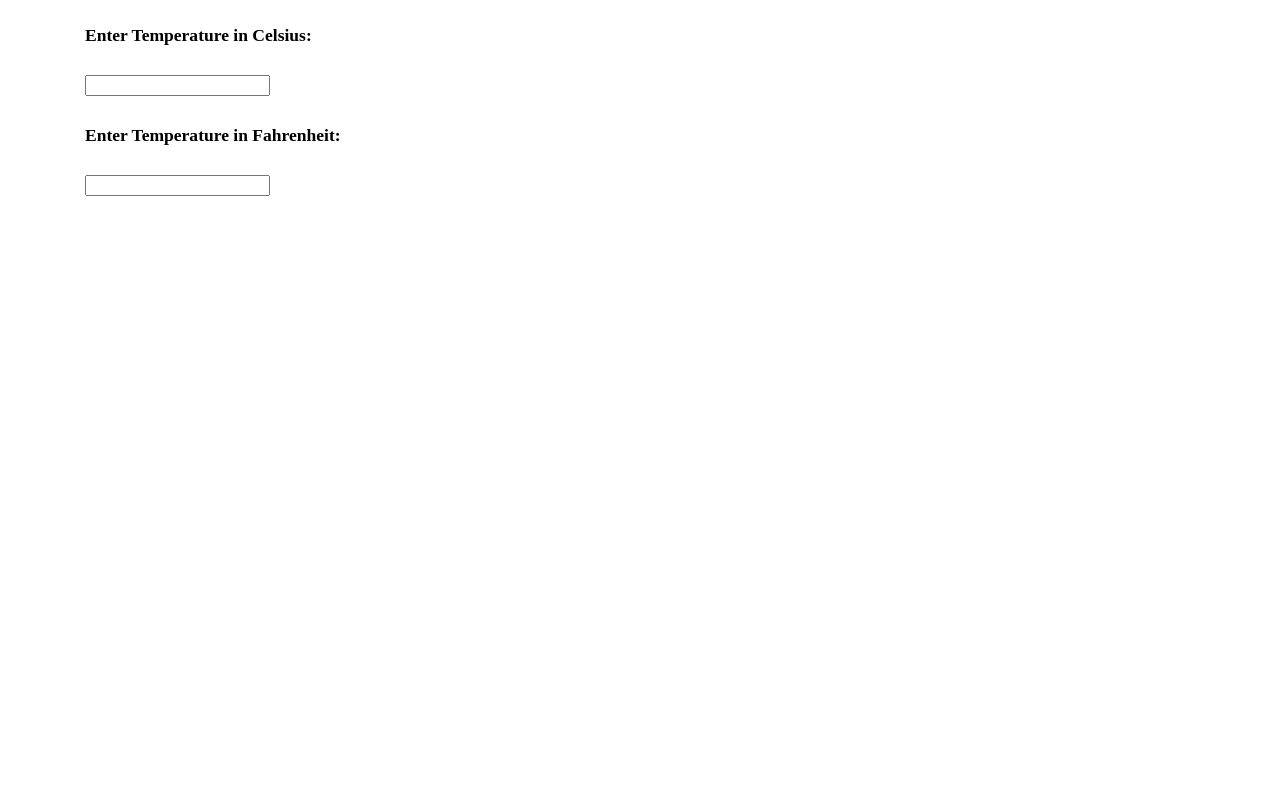
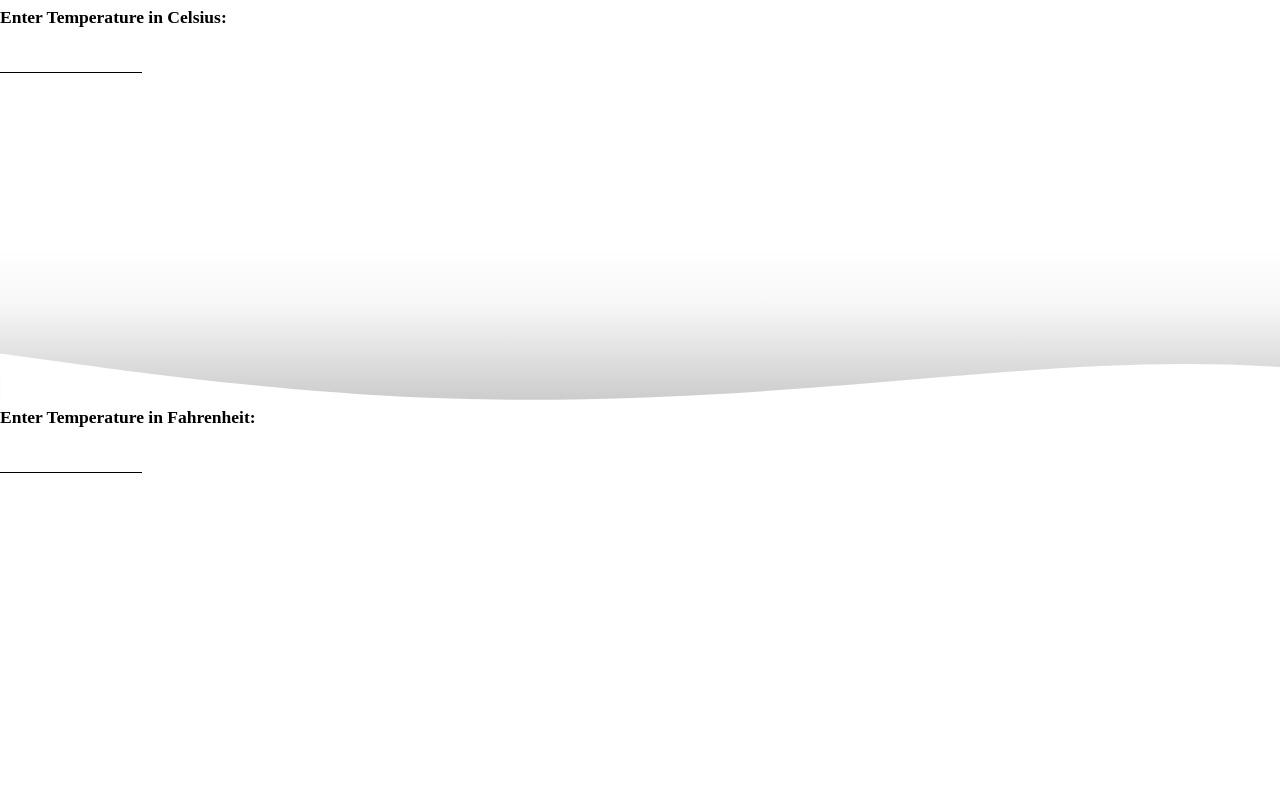
Before and after one commit to gilbertlucas46/temp-converter, a Gatsby site: page / in a window 1280 px wide. Built offline with nearby package versions, Linux system fonts and the light colour scheme; Gatsby itself is replaced by a stand-in of ours.

Commit message:
updated form

```diff
--- /dev/null
+++ b/custom.d.ts
@@ -0,0 +1,4 @@
+declare module "*.svg" {
+    const content: any;
+    export default content;
+}
--- a/gatsby-config.ts
+++ b/gatsby-config.ts
@@ -5,7 +5,18 @@ const config: GatsbyConfig = {
     title: `temp-converter`,
     siteUrl: `https://www.yourdomain.tld`
   },
-  plugins: ["gatsby-plugin-styled-components", "gatsby-plugin-react-helmet"]
+  plugins: [
+    "gatsby-plugin-styled-components",
+    "gatsby-plugin-react-helmet",
+    {
+      resolve: "gatsby-plugin-react-svg",
+      options: {
+        rule: {
+          include: /src/ // See below to configure properly
+        }
+      }
+    }
+  ]
 };
 
 export default config;
--- a/package.json
+++ b/package.json
@@ -19,10 +19,12 @@
     "babel-plugin-styled-components": "^2.0.7",
     "gatsby": "^4.12.1",
     "gatsby-plugin-react-helmet": "^5.13.0",
+    "gatsby-plugin-react-svg": "^3.1.0",
     "gatsby-plugin-styled-components": "^5.13.0",
     "react": "^17.0.1",
     "react-dom": "^17.0.1",
     "react-helmet": "^6.1.0",
+    "react-icons": "^4.3.1",
     "styled-components": "^5.3.5"
   },
   "devDependencies": {
--- a/src/components/TemperatureInput.tsx
+++ b/src/components/TemperatureInput.tsx
@@ -1,8 +1,66 @@
-import React from 'react';
+import React, { useState } from 'react';
+import styled from 'styled-components';
+
+const Form = styled.div`
+    height: 100%;
+    .form-group {
+        height: 100%;
+        position: relative;
+        &:before {
+            content: '';
+        }
+        h3 {
+            margin: 0;
+        }
+    }
+    input {
+        min-width: 2ch;
+        padding: 0;
+        font-size: 32px;
+        border: 0;
+        border-bottom: 1px solid #000;
+        &:focus-visible {
+            outline: none;
+        }
+    }
+    input::-webkit-outer-spin-button,
+    input::-webkit-inner-spin-button {
+        -webkit-appearance: none;
+        margin: 0;
+    }
+
+    /* Firefox */
+    input[type=number] {
+        -moz-appearance: textfield;
+    }
+`;
+
+const Wrapper = styled.div`
+    flex: 1;
+    &.last-form {
+        z-index: 12;
+    }
+    &.first-form {
+        position: relative;
+        z-index: 9;
+        &::before, &:after {
+            position: absolute;
+            width: 100%;
+            height: 100%;
+            display: block;
+            bottom: 0;
+        }
+        &:before {
+            content: '';
+            background:linear-gradient(0deg, rgba(0, 0, 0, 0.2) 0%, rgba(0, 0, 0, 0.03) 24%, rgba(255, 255, 255, 0) 38%);
+        }
+    }
+`;
 
 type Props = {
     scale: string;
     value: string;
+    width: number;
     onChange:(text: React.ChangeEvent<HTMLInputElement>) => void
 };
 
@@ -10,7 +68,7 @@ type scaleNames = {
     [key: string]: string
 }
 
-export const TemperatureInput = ({scale, value, onChange}: Props) => {
+export const TemperatureInput = ({scale, value, width, onChange}: Props) => {
 
     const scaleNames: scaleNames = {
         c: 'Celsius',
@@ -18,19 +76,22 @@ export const TemperatureInput = ({scale, value, onChange}: Props) => {
     };
 
     return (
-    <>
-        <form>
+    <Wrapper className={scale === 'c' ? 'first-form' : "last-form"}>
+        <Form>
             <div className= "form-group">
                 <label>
                     <h3>Enter Temperature in {scaleNames[scale]}: </h3>
                 </label>
                 <input
-                className="form-control container text-center" id="focusedInputed"
-                type="number"
-                value={value}
-                onChange={onChange} />
+                    id="focusedInputed"
+                    type="number"
+                    autoFocus
+                    value={value}
+                    style={{ width: width +'ch'}}
+                    onChange={onChange}
+                />
             </div>
-        </form>
-    </>
+        </Form>
+    </Wrapper>
     )
 }
--- a/src/pages/index.tsx
+++ b/src/pages/index.tsx
@@ -3,18 +3,41 @@ import {Helmet} from "react-helmet"; // To modify head on each pages
 import Layout from "./layout";
 import { TemperatureInput } from "../components/TemperatureInput";
 import { TempZones } from "../components/TempZones";
+import styled from 'styled-components';
+
+import Wave from '../images/wave.svg'
+
+const TempWrapper = styled.div`
+    display: flex;
+    flex-direction: column;
+    height: 100vh;
+`;
+
+const Divider = styled.div`
+  svg {
+    position: absolute;
+    bottom: 0;
+    top: 0;
+    margin: auto;
+    z-index: 9;
+  }
+`;
+
+const Main = styled.div`
+  overflow: hidden;
+`;
 
 const IndexPage = () => {
-    const [state, setState] = useState({scale: '',value: ''});
+    const [state, setState] = useState({scale: '', value: '', width: 8});
 
     const handleCelsiusChange = (event: React.ChangeEvent<HTMLInputElement>) => {
         const { value } = event.target;
-        setState({scale: 'c', value});
+        setState({scale: 'c', value, width: value.length});
     }
 
     const handleFahrenheitChange = (event: React.ChangeEvent<HTMLInputElement>) => {
         const { value } = event.target;
-        setState({scale: 'f', value});
+        setState({scale: 'f', value, width: value.length});
     }
 
     // Formula Based on https://www.calculatorsoup.com/calculators/conversions/temperature.php
@@ -37,17 +60,27 @@ const IndexPage = () => {
       <>
         <Helmet title="Temperature Converter" defer={false} />
         <Layout>
+            <Main>
+
+              <TempWrapper>
                 <TemperatureInput
                   scale="c"
                   value={celsius}
+                  width={state.width}
                   onChange={handleCelsiusChange}
                   />
+                  <Divider>
+                <Wave/>
+              </Divider>
                 <TemperatureInput
                   scale="f"
+                  width={state.width}
                   value={fahrenheit}
                   onChange={handleFahrenheitChange} />
-            <TempZones
-              celsius={parseFloat(celsius)} />
+              {/*<TempZones
+    celsius={parseFloat(celsius)} />*/}
+              </TempWrapper>
+            </Main>
         </Layout>
       </>
     )
--- a/src/pages/layout/index.tsx
+++ b/src/pages/layout/index.tsx
@@ -31,6 +31,9 @@ const GlobalStyle = createGlobalStyle`
     font-size: 1.5rem;
     line-height:2;
   }
+  html, body {
+    height: 100%;
+  }
   a {
     text-decoration: none;
     color: var(--black);
@@ -39,6 +42,7 @@ const GlobalStyle = createGlobalStyle`
     }
   }
   main {
+    .container {
       padding-right: 1.5rem;
       padding-left: 1.5rem;
       margin: auto;
@@ -64,6 +68,7 @@ const GlobalStyle = createGlobalStyle`
         max-width: 1320px;
       }
     }
+  }
 `
 
 type Props = {
--- a/tsconfig.json
+++ b/tsconfig.json
@@ -42,7 +42,7 @@
     // "maxNodeModuleJsDepth": 1,                        /* Specify the maximum folder depth used for checking JavaScript files from `node_modules`. Only applicable with `allowJs`. */
 
     /* Emit */
-    // "declaration": true,                              /* Generate .d.ts files from TypeScript and JavaScript files in your project. */
+    "declaration": true,                              /* Generate .d.ts files from TypeScript and JavaScript files in your project. */
     // "declarationMap": true,                           /* Create sourcemaps for d.ts files. */
     // "emitDeclarationOnly": true,                      /* Only output d.ts files and not JavaScript files. */
     // "sourceMap": true,                                /* Create source map files for emitted JavaScript files. */
@@ -98,5 +98,5 @@
     // "skipDefaultLibCheck": true,                      /* Skip type checking .d.ts files that are included with TypeScript. */
     "skipLibCheck": true                                 /* Skip type checking all .d.ts files. */
   },
-  "include": ["./src/**/*", "./gatsby-node.ts", "./gatsby-config.ts", "./plugins/**/*"]
+  "include": ["./src/**/*", "./gatsby-node.ts", "./gatsby-config.ts", "./plugins/**/*", "src/components", "custom.d.ts"]
 }
```
Also changed, not shown: src/images/wave.svg (added), 1 other file. Lines whose indentation alone changed are shown as unchanged.
